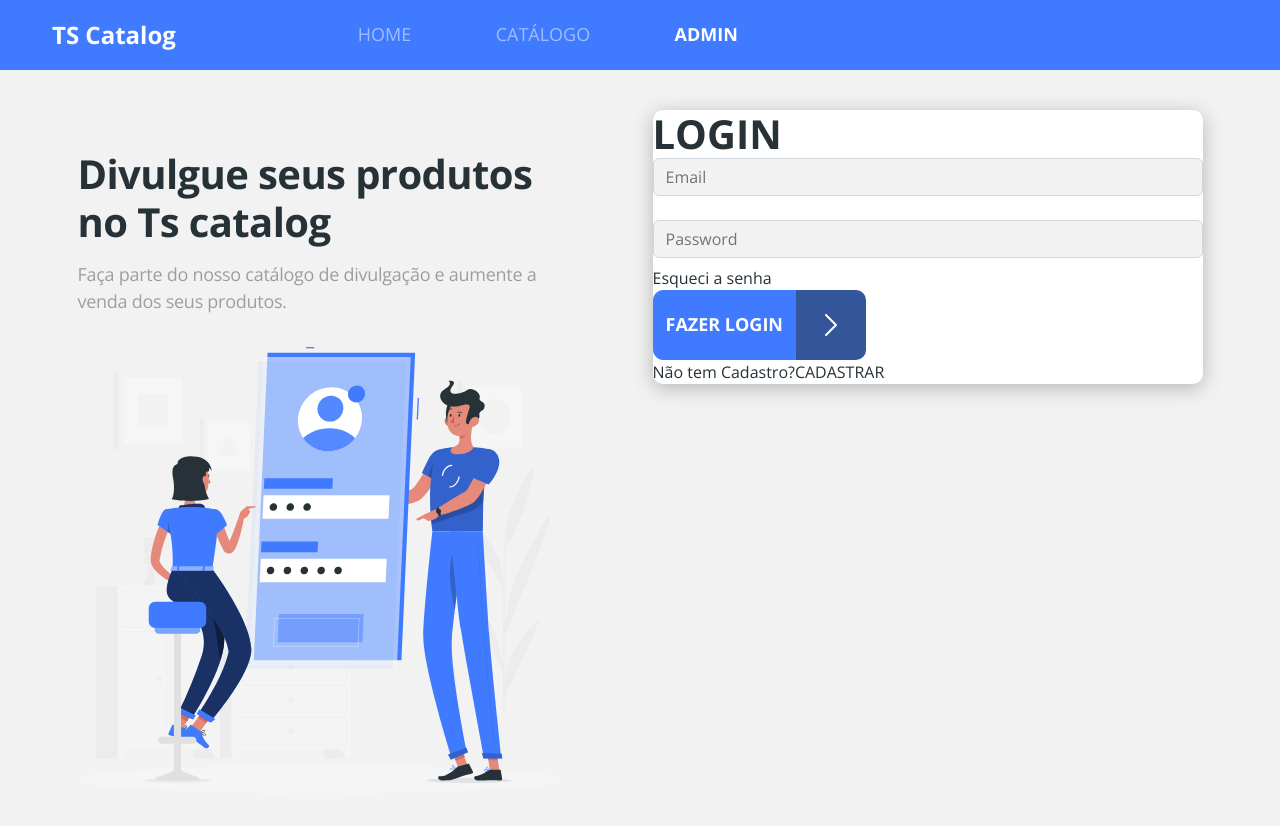
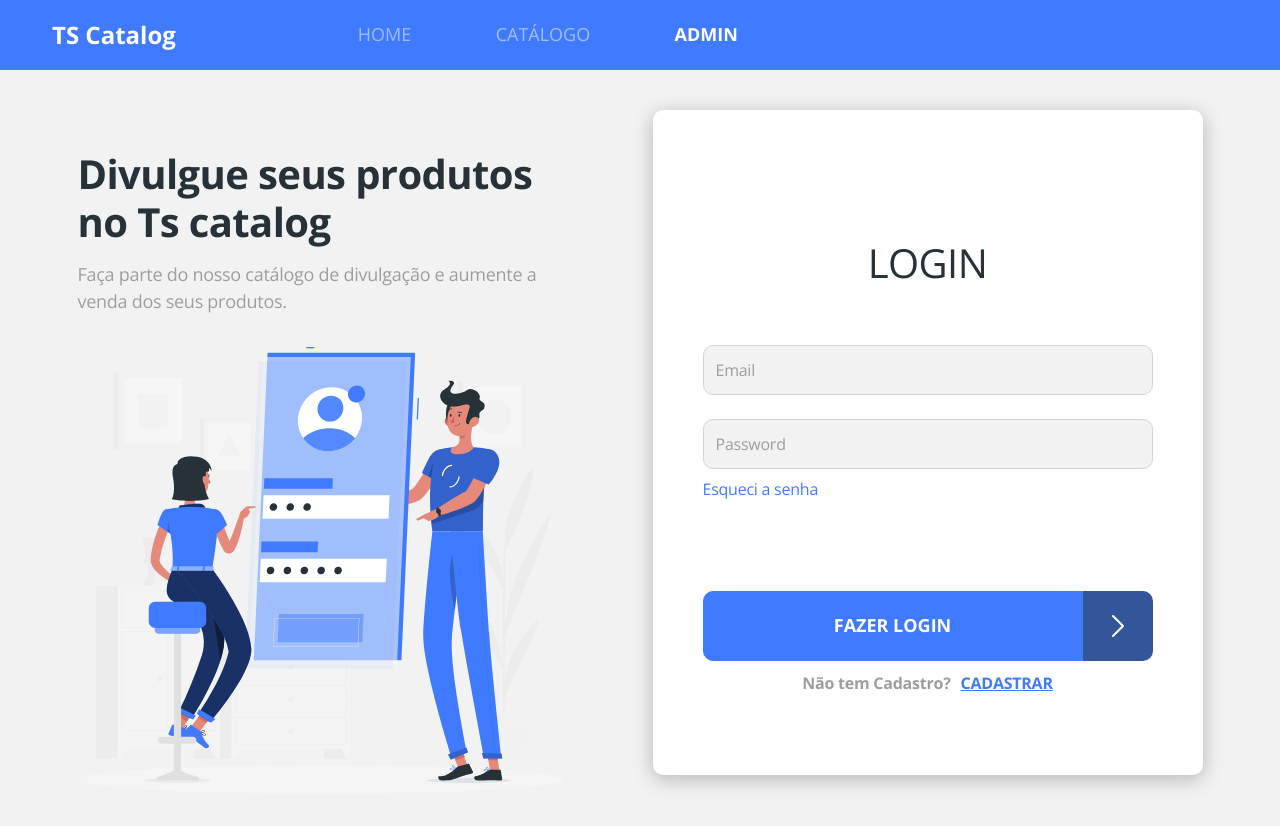
Before and after one commit to T-G0nc4lv3s/bds01-reactjs, a React (Create React App) app in the folder frontweb/: page /admin/auth/login in a window 1280 px wide. Shown: the top 826 px of the page. Built offline with nearby package versions, Linux system fonts and the light colour scheme; no server answers.

Commit message:
LoginCard style

```diff
--- a/frontweb/src/App.css
+++ b/frontweb/src/App.css
@@ -24,3 +24,14 @@
   border-radius: 10px;
   box-shadow: 0px 4px 20px rgba(0, 0, 0, 0.25);
 }
+
+.base-input {
+  border-radius: 10px;
+  font-size: 1em;
+  letter-spacing: -0.015em;
+  color: #263238;
+  height: 50px;
+}
+.base-input::placeholder {
+  color: #9e9e9e;
+}
--- a/frontweb/src/components/ButtonIcon/styles.css
+++ b/frontweb/src/components/ButtonIcon/styles.css
@@ -9,6 +9,7 @@
 }
 
 .btn-container button {
+  width: calc(100% - 50px);
   border-radius: 10px 0 0 10px;
 }
 
@@ -29,6 +30,10 @@
     height: 70px;
   }
 
+  .btn-container button {
+    width: calc(100% - 70px);
+  }
+
   .btn h6 {
     font-size: 18px;
   }
--- a/frontweb/src/pages/Admin/Auth/LoginCard/index.tsx
+++ b/frontweb/src/pages/Admin/Auth/LoginCard/index.tsx
@@ -1,5 +1,6 @@
 import { Link } from 'react-router-dom';
 import ButtonIcon from 'components/ButtonIcon';
+import './styles.css';
 
 const LoginCard = () => {
   return (
--- a/frontweb/src/pages/Admin/Auth/LoginCard/styles.css
+++ b/frontweb/src/pages/Admin/Auth/LoginCard/styles.css
@@ -0,0 +1,57 @@
+.login-card {
+  padding: 20px;
+  font-size: 16px;
+}
+
+.login-card h1 {
+  font-weight: normal;
+  font-size: 2.5em;
+  line-height: 65px;
+  text-align: center;
+  letter-spacing: -0.015em;
+  color: #263238;
+  margin-top: 70px;
+  margin-bottom: 50px;
+  text-transform: uppercase;
+}
+
+.login-link-recover {
+  font-size: 1em;
+  letter-spacing: -0.015em;
+  color: #407bff;
+  display: block;
+  margin-bottom: 90px;
+}
+
+.login-link-register {
+  font-weight: bold;
+  font-size: 1em;
+  text-align: center;
+  letter-spacing: -0.015em;
+  text-decoration-line: underline;
+  color: #407bff;
+  margin-left: 10px;
+}
+
+.login-submit {
+  margin-bottom: 10px;
+}
+
+.not-registered {
+  font-weight: bold;
+  font-size: 1em;
+  text-align: center;
+  letter-spacing: -0.015em;
+  color: #9e9e9e;
+}
+
+.signup-container {
+  text-align: center;
+  margin-bottom: 30px;
+}
+
+@media(min-width: 576px){
+    .login-card {
+        padding: 50px;
+      }
+}
```
